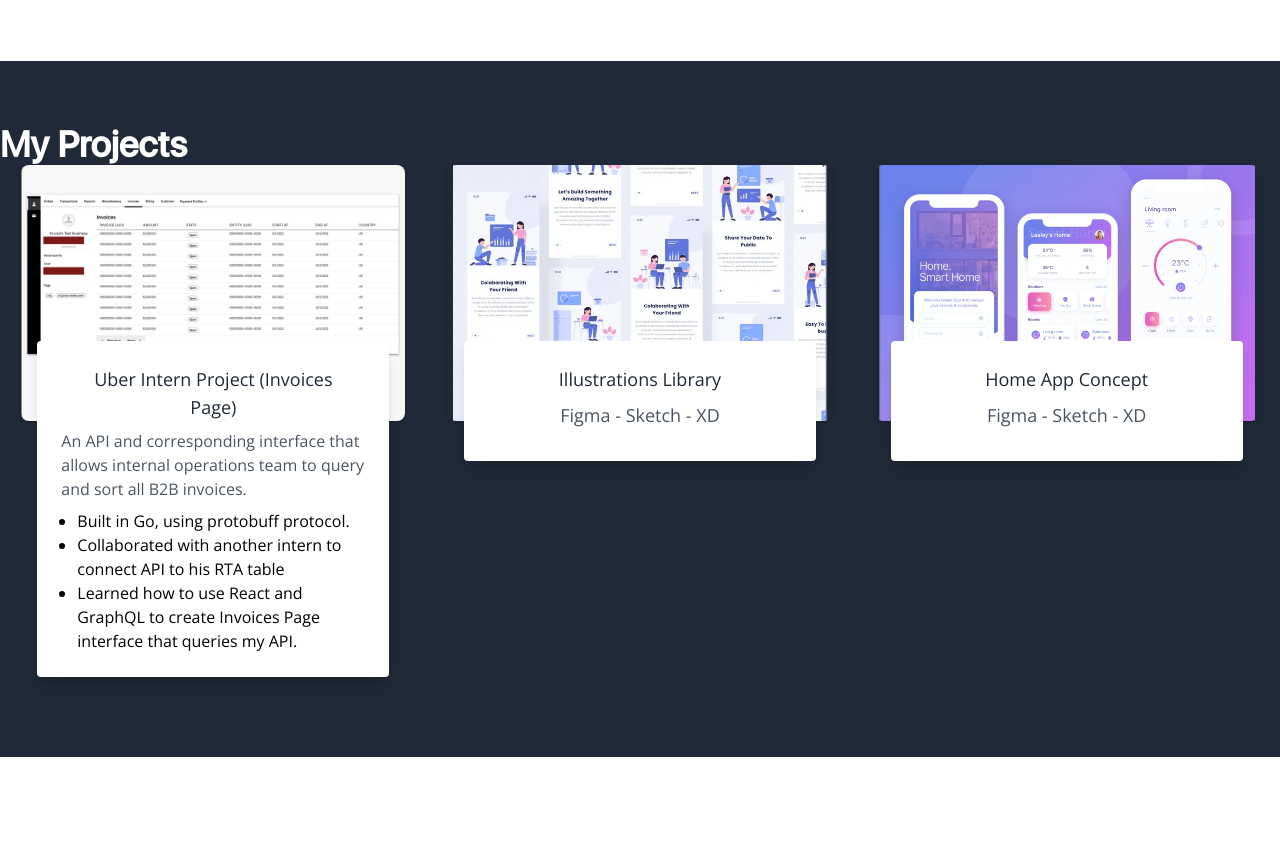
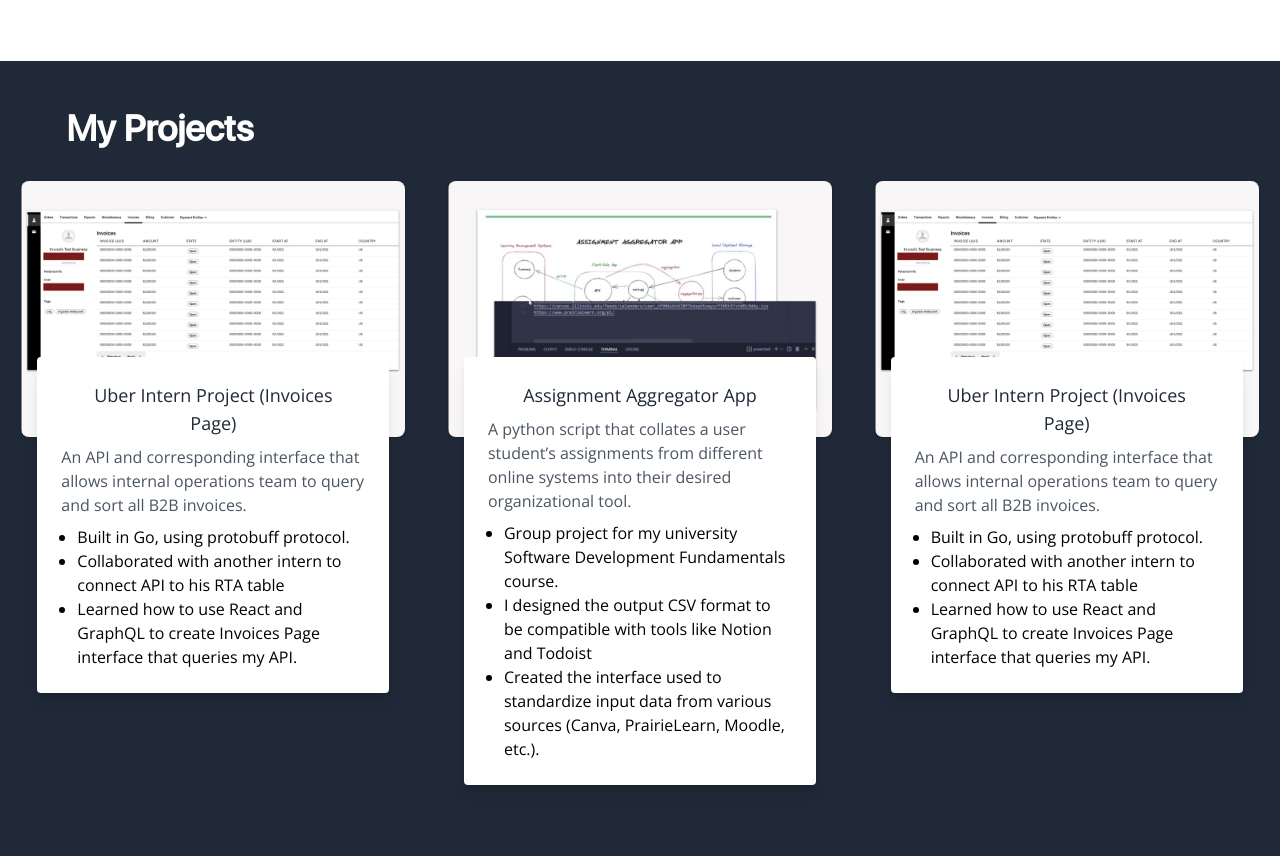
Before and after one commit to lizageorge/dev-portfolio, a plain HTML site: page index.html in a window 1280 px wide. Shown: the part 2177-3033 px from the top of the page. Drawn offline with nearby package versions, Linux system fonts and the light colour scheme.

Commit message:
added assignment aggregator

```diff
--- a/index.html
+++ b/index.html
@@ -163,8 +163,8 @@
 
         <!-- Projects -->
         <section id="products" class="px-2 md:px-0 bg-gray-800">
-            <div class="container mx-auto pt-16 px-6 xl:px-0">
-                <h1 class="Sf-ui-pro text-white w-full xl:w-1/4 font-black text-2xl sm:text-4xl">My Projects</h1>
+            <div class="container mx-auto py-6 px-6 xl:px-0">
+                <h1 class="Sf-ui-pro text-white w-full xl:w-1/4 font-black text-3xl sm:text-4xl py-6 mb-2 text-center leading-normal tracking-normal font-bold" text-center>My Projects</h1>
                 <!-- <button class="Sf-ui-pro focus:outline-none my-8 flex items-center text-xl text-white font-regular border-b border-white pb-2 mr-3">
                     View all projects
                     <svg xmlns="http://www.w3.org/2000/svg" class="icon icon-tabler icon-tabler-arrow-narrow-right" width="24" height="24" viewBox="0 0 24 24" stroke-width="1.5" stroke="currentColor" fill="none" stroke-linecap="round" stroke-linejoin="round">
@@ -187,25 +187,35 @@
                                 <li>Collaborated with another intern to connect API to his RTA table </li>
                                 <li>Learned how to use React and GraphQL to create Invoices Page interface that queries my API. </li>
                             </ul>
-                            <!-- TODO: more details link -->
+                            <!-- TODO: more details link in each -->
                         </div>
                     </div>
                     <div class="xl:w-1/3 sm:w-5/12 sm:max-w-xs relative mb-10 lg:mb-20 xl:max-w-sm lg:w-1/2 w-full mx-auto sm:mx-0">
-                        <div class="shadow h-64 rounded">
-                            <img loading="lazy" src="./assets/images/blog1_2.png" alt="" class="h-full w-full object-cover overflow-hidden rounded-lg" />
+                        <div class="shadow h-64 rounded z-10">
+                            <img loading="lazy" src="./assets/images/AssignmentAggregatorSCs.jpg" alt="" class="h-full w-full object-cover overflow-hidden rounded-lg" />
                         </div>
-                        <div class="px-10 sm:px-20 py-3 sm:py-6 shadow-lg w-11/12 mx-auto -mt-20 bg-white rounded z-20 relative">
-                            <h4 class="text-gray-800 text-lg text-center mb-2">Illustrations Library</h4>
-                            <p class="text-gray-600 text-lg text-center mb-2">Figma - Sketch - XD</p>
+                        <div class="px-6 py-3 sm:py-6 shadow-lg w-11/12 mx-auto -mt-20 bg-white rounded z-20 relative">
+                            <h4 class="px-2 text-gray-800 text-lg text-center mb-2">Assignment Aggregator App</h4>
+                            <p class="text-gray-600 mb-2"> A python script that collates a user student’s assignments from different online systems into their desired organizational tool. </p>
+                            <ul class="list-disc pl-4 marker:text-blue-500">
+                                <li>Group project for my university Software Development Fundamentals course.  </li>
+                                <li>I designed the output CSV format to be compatible with tools like Notion and Todoist </li>
+                                <li>Created the interface used to standardize input data from various sources (Canva, PrairieLearn, Moodle, etc.).   </li>
+                            </ul>
                         </div>
                     </div>
-                    <div class="xl:w-1/3 sm:w-5/12 sm:max-w-xs relative lg:mb-20 xl:max-w-sm lg:w-1/2 w-full mx-auto sm:mx-0">
-                        <div class="shadow h-64 rounded">
-                            <img loading="lazy" src="./assets/images/blog1_3.png" alt="" class="h-full w-full object-cover overflow-hidden rounded-lg" />
+                    <div class="xl:w-1/3 sm:w-5/12 sm:max-w-xs relative mb-10 lg:mb-20 xl:max-w-sm lg:w-1/2 w-full mx-auto sm:mx-0">
+                        <div class="shadow h-64 rounded z-10">
+                            <img loading="lazy" src="./assets/images/InvoicesPageCensored.png" alt="" class="h-full w-full object-cover overflow-hidden rounded-lg" />
                         </div>
-                        <div class="px-10 sm:px-20 py-3 sm:py-6 shadow-lg w-11/12 mx-auto -mt-20 bg-white rounded z-20 relative">
-                            <h4 class="text-gray-800 text-lg text-center mb-2">Home App Concept</h4>
-                            <p class="text-gray-600 text-lg text-center mb-2">Figma - Sketch - XD</p>
+                        <div class="px-6 py-3 sm:py-6 shadow-lg w-11/12 mx-auto -mt-20 bg-white rounded z-20 relative">
+                            <h4 class="px-2 text-gray-800 text-lg text-center mb-2">Uber Intern Project (Invoices Page)</h4>
+                            <p class="text-gray-600 mb-2"> An API and corresponding interface that allows internal operations team to query and sort all B2B invoices. </p>
+                            <ul class="list-disc pl-4 marker:text-blue-500">
+                                <li>Built in Go, using protobuff protocol. </li>
+                                <li>Collaborated with another intern to connect API to his RTA table </li>
+                                <li>Learned how to use React and GraphQL to create Invoices Page interface that queries my API. </li>
+                            </ul>
                         </div>
                     </div>
                 </div>
```
Also changed, not shown: assets/images/AssignmentAggregatorSCs.jpg (added).
